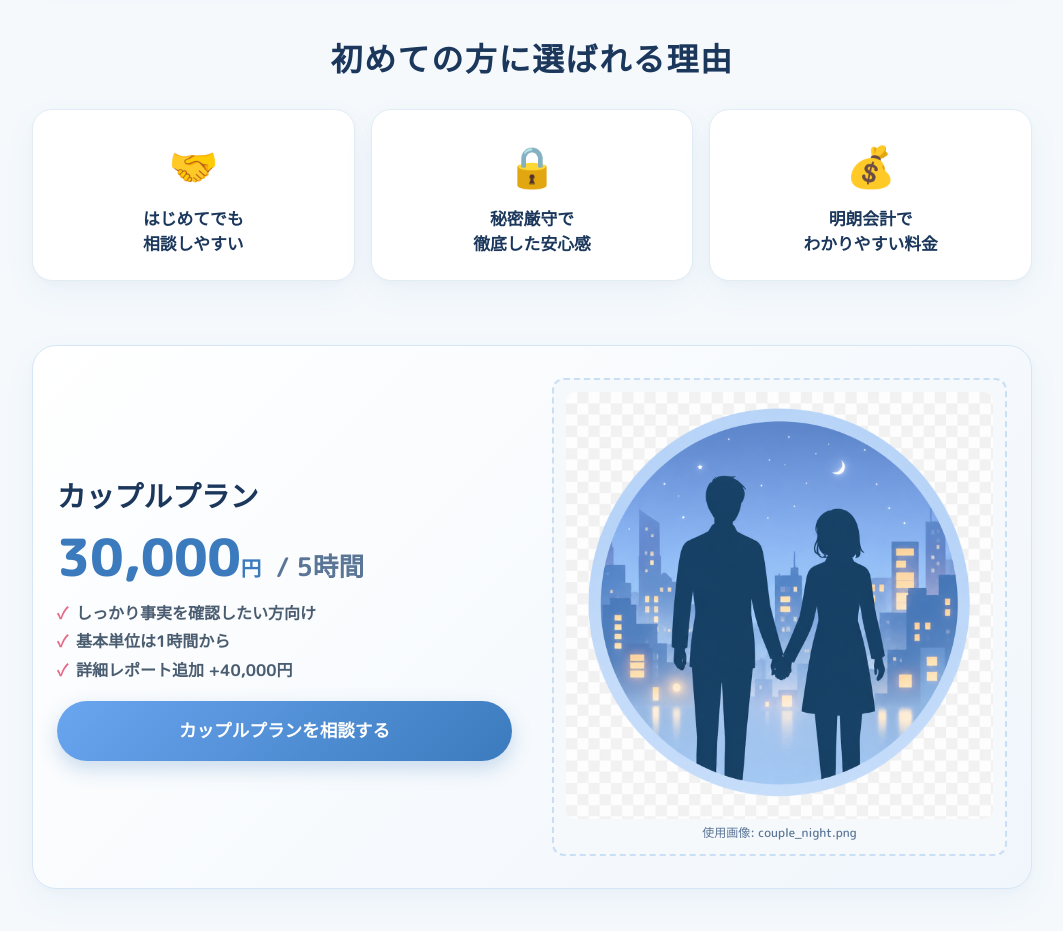
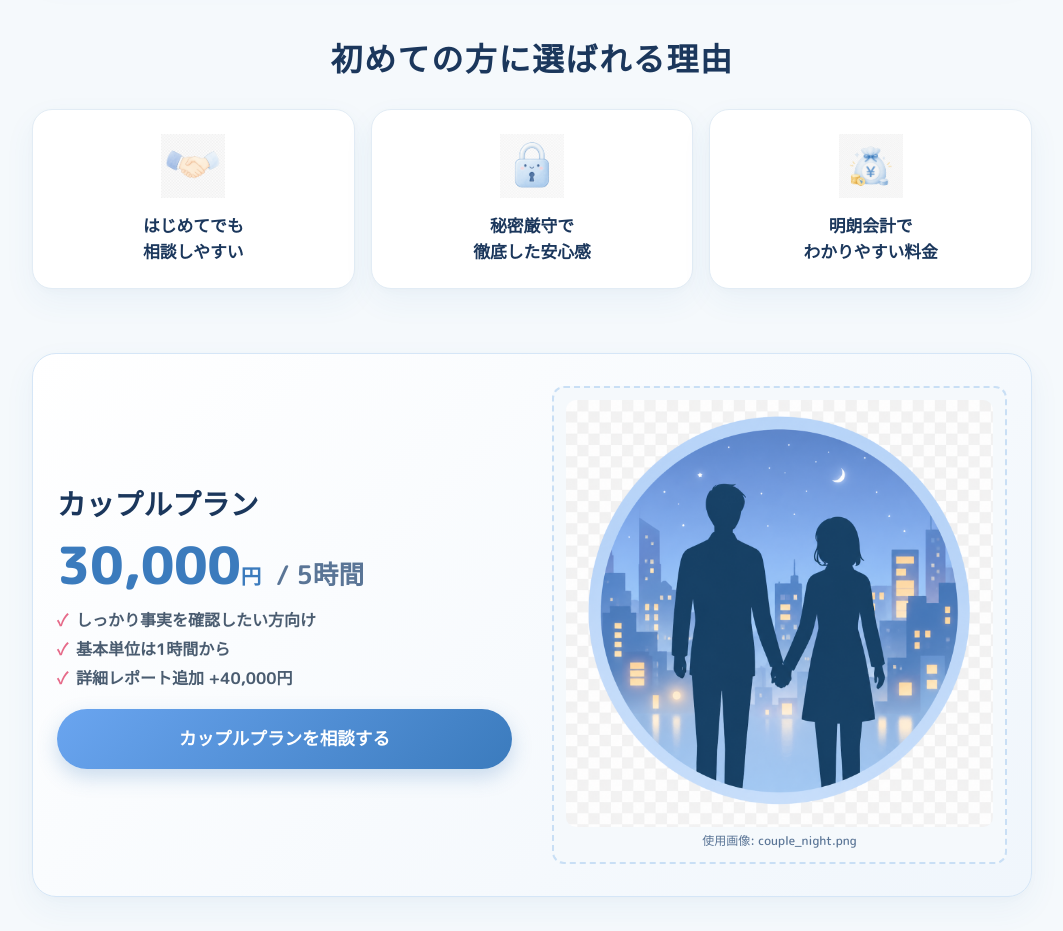
Before and after one commit to tomica1234/detective_lp, a plain HTML site: page index.html in a window 1280 px wide. Shown: the part 1880-2811 px from the top of the page, without its empty margins (108-1171 px from the left). Drawn offline with Linux system fonts and the light colour scheme.

Commit message:
Replace reason-section emoji with icon images

```diff
--- a/index.html
+++ b/index.html
@@ -195,6 +195,12 @@
       }
       .problem-item p,
       .reason-item p { margin: 0; font-weight: 800; line-height: 1.5; color: var(--blue-dark); font-size: 1.05rem; }
+      .reason-icon {
+        width: 64px;
+        height: 64px;
+        object-fit: contain;
+        margin-bottom: 8px;
+      }
 
       .photo-slot {
         margin-top: 16px;
@@ -393,15 +399,15 @@
         <h2 id="reason-title" class="section-title">初めての方に選ばれる理由</h2>
         <div class="reason-grid">
           <article class="reason-item card">
-            <div style="font-size: 2.5rem; margin-bottom: 8px;">🤝</div>
+            <img class="reason-icon" src="static/shake_hands.png" alt="握手して相談するイメージ" />
             <p>はじめてでも<br>相談しやすい</p>
           </article>
           <article class="reason-item card">
-            <div style="font-size: 2.5rem; margin-bottom: 8px;">🔒</div>
+            <img class="reason-icon" src="static/lock.png" alt="秘密厳守のイメージ" />
             <p>秘密厳守で<br>徹底した安心感</p>
           </article>
           <article class="reason-item card">
-            <div style="font-size: 2.5rem; margin-bottom: 8px;">💰</div>
+            <img class="reason-icon" src="static/money.png" alt="明朗会計のイメージ" />
             <p>明朗会計で<br>わかりやすい料金</p>
           </article>
         </div>
```
